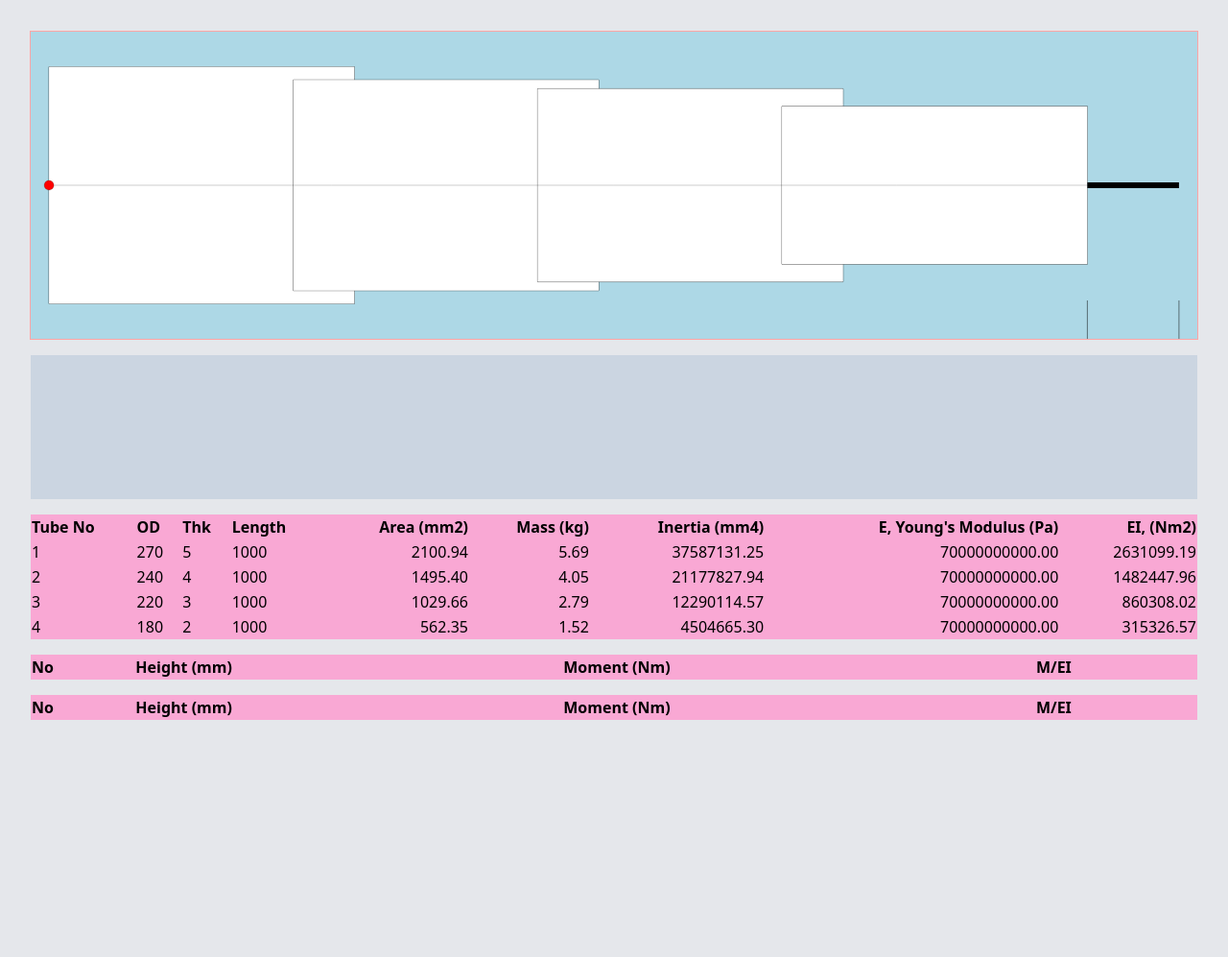
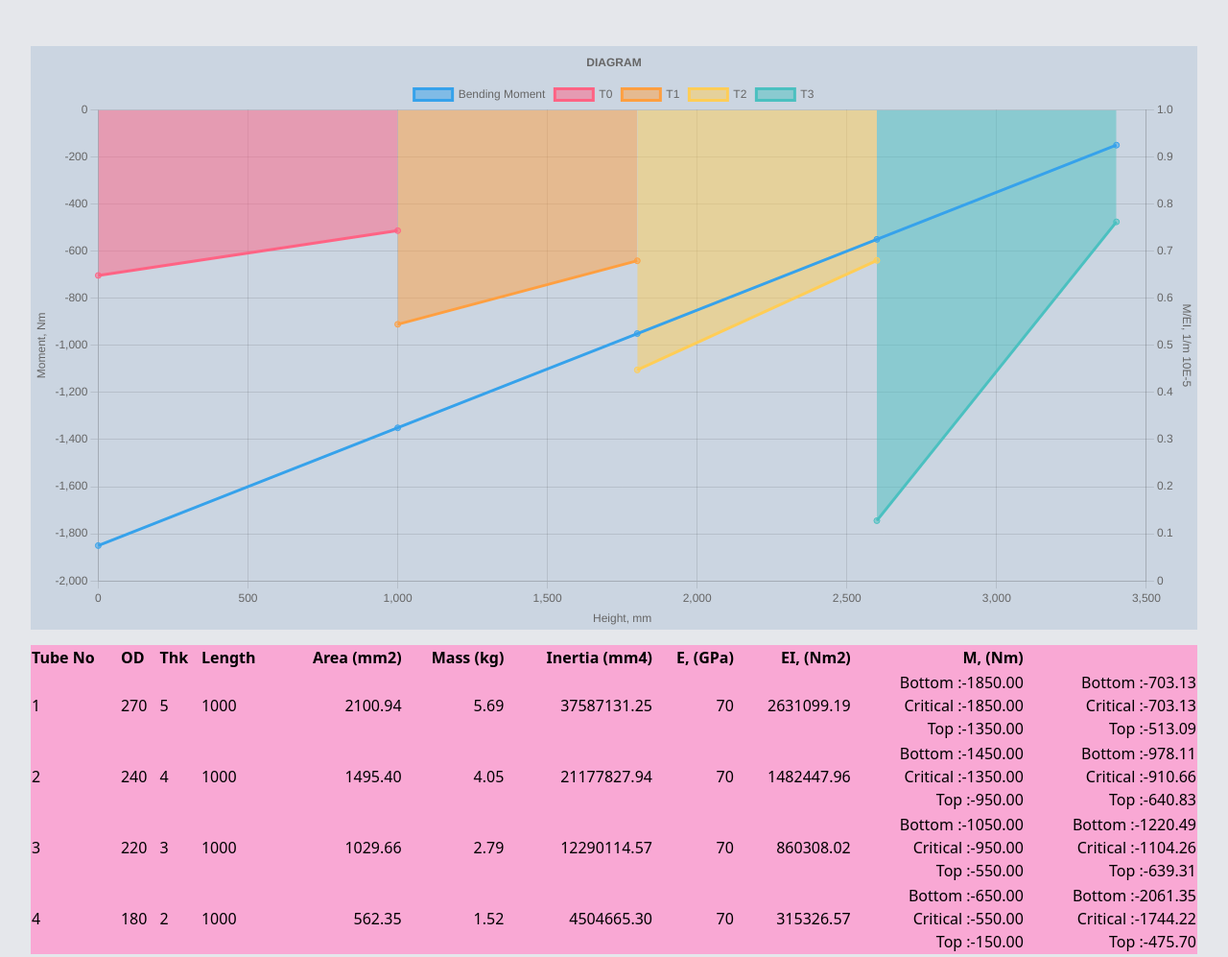
Before and after one commit to katemiz/GenericMast, a website: page index.html in a window 1280 px wide. Shown: the whole page at 96% size. Before the commit the page ends 800 px from the top, so only its background shows below. Drawn offline with nearby package versions, Linux system fonts and the light colour scheme.

Commit message:
still working

```diff
--- a/canvas.js
+++ b/canvas.js
@@ -17,43 +17,43 @@ window.addEventListener('resize',() => {
 })
 
 
-window.addEventListener('load',() => {
+// window.addEventListener('load',() => {
 
-    canvas = document.getElementById("graph");
+//     canvas = document.getElementById("graph");
 
-    g = canvas.getContext("2d");
+//     g = canvas.getContext("2d");
 
-    canvas.width = window.innerWidth*0.95;
-    canvas.height = window.innerWidth*0.25;
+//     canvas.width = window.innerWidth*0.95;
+//     canvas.height = window.innerWidth*0.25;
 
-    console.log("w",canvas.width);
-    console.log("h",canvas.height);
+//     console.log("w",canvas.width);
+//     console.log("h",canvas.height);
 
-    r1Width = canvas.width
-    r2Width = canvas.width
+//     r1Width = canvas.width
+//     r2Width = canvas.width
 
-    r1Height = canvas.height
-    // r2Height = canvas.height*0.7
+//     r1Height = canvas.height
+//     // r2Height = canvas.height*0.7
 
-    sx = r1Width/(data.mast.extendedHeight+data.mast.zOffset+2*addx);
-    sy = r1Height/(data.tubes[0].od+2*addy);
+//     sx = r1Width/(data.mast.extendedHeight+data.mast.zOffset+2*addx);
+//     sy = r1Height/(data.tubes[0].od+2*addy);
 
-    // smy = (r2Height-addy)/data.mast.rootMoment
+//     // smy = (r2Height-addy)/data.mast.rootMoment
 
 
-    // x0 = r1Width*0.05;
-    // y0 = r1Height*0.5;
+//     // x0 = r1Width*0.05;
+//     // y0 = r1Height*0.5;
 
 
 
-    // console.log(data.mast.extendedHeight);
-    // console.log("x0",x0);
-    // console.log("y0",y0);
-    console.log("sx",sx);
-    console.log("sy",sy);
+//     // console.log(data.mast.extendedHeight);
+//     // console.log("x0",x0);
+//     // console.log("y0",y0);
+//     console.log("sx",sx);
+//     console.log("sy",sy);
 
-    drawBaseRectangles();
-});
+//     drawBaseRectangles();
+// });
 
 
 
--- a/charts.js
+++ b/charts.js
@@ -2,21 +2,22 @@
 function drawMDiagram(){
 
 
-    let veri = data.moments
+    let veri = data.tubes
 
-    console.log(veri)
+    // console.log(veri)
 
-    console.log(veri.map(row => row.h))
-    console.log(veri.map(row => row.moment))
+    // console.log(veri.map(row => row.zTop))
+    // console.log(veri.map(row => row.moment))
 
     let dsets = [
-        {
-            label: 'M',
-            data: veri.map(row => row.moment),
-            yAxisID: 'y',
-
-        },
-    ]
+      {
+       label:"Bending Moment",
+       data:data.sys.momentData,
+       parsing:{
+         yAxisKey:'y'
+       }
+      }
+     ]
 
 
     data.tubes.forEach((tube,index) =>{
@@ -25,8 +26,12 @@ function drawMDiagram(){
         dsets.push(
            {
                 label:'T'+index,
-                data:tube.mei,
-                yAxisId:'y1'
+                data:tube.meiData,
+                yAxisId:'y1',
+                parsing:{
+                  yAxisKey:'y'
+                },
+                fill:true
            }
         )
     } )
@@ -40,8 +45,8 @@ function drawMDiagram(){
         {
             type: 'line',
             data: {
-                labels: veri.map(row => row.h),
-                datasets: dsets,
+                labels: data.sys.zArray,
+                datasets:dsets ,
             },
 
             options: {
--- a/data.js
+++ b/data.js
@@ -1,8 +1,8 @@
 let data = {
 
 
-    "mast": {
-        "horizontalLoad":500,
+    "sys": {
+        "horLoad":500,
         "zOffset": 300,
     },
 
--- a/functions.js
+++ b/functions.js
@@ -231,15 +231,209 @@ function getMEI(){
 
 function run() {
 
-    getZPositions();
-    getTubeMasses();
-    getMoments();
-    getShearLoads();
+    // getZPositions();
+    // getTubeMasses();
+    // getMoments();
+    // getShearLoads();
 
-    getMEI();
+    // getMEI();
 
     // runCanvas();
+    // summary();
+
+    // drawMDiagram();
+
+    getTubeProps();
+}
+
+
+
+function getTubeProps() {
+
+
+    let z = 0;
+
+
+    data.tubes.forEach((tube, index) => {
+
+        tube.zBottom = z;
+
+        z = z + tube.length;
+
+        tube.zTop = z;
+
+        if (data.overlaps[index]){
+            z = z - data.overlaps[index].length
+        }
+
+        getArea(tube)
+        getInertia(tube)
+        getMass(tube)
+        getEI(tube)
+    });
+
+
+
+
+
+    data.tubes.forEach((tube,index) => {
+
+        if (index < 1){
+            tube.zCritical = false
+        } else {
+            tube.zCritical = data.tubes[index-1].zTop
+
+            console.log(tube.zCritical)
+        }
+    } )
+
+
+
+
+    data.sys.extendedHeight = z;
+    data.sys.totalHeight = z+data.sys.zOffset;
+
+
+    getRootMoment();
+    getTubeMoments();
+
+    orderHeightValues();
+
+    drawMDiagram();
+
+
+
+    console.log(data.tubes)
+    // console.log(data.sys)
+
     summary();
 
-    drawMDiagram();
+
+
 }
+
+
+function getArea(tube) {
+
+    tube.area = Math.PI /4* (Math.pow(tube.od, 2) - Math.pow(tube.od-tube.thickness,2)) ; // mm2
+
+}
+
+function getInertia(tube) {
+    tube.inertia = Math.PI /32* (Math.pow(tube.od, 4) - Math.pow(tube.od-tube.thickness,4)) ; // mm4
+}
+
+
+function getMass(tube) {
+    tube.mass = tube.area*tube.length*tube.density/1E9; // k
+}
+
+
+
+function getEI(tube) {
+    tube.ei = tube.E*tube.inertia/1E12; // 1/m
+}
+
+function getRootMoment() {
+    data.sys.mRoot = data.sys.horLoad*data.sys.totalHeight/1000; // Nm
+}
+
+
+function getTubeMoments(){
+
+    data.tubes.forEach((tube,index) => {
+
+        tube.mBottom = data.sys.mRoot*tube.zBottom/data.sys.totalHeight-data.sys.mRoot;
+        tube.mTop = data.sys.mRoot*tube.zTop/data.sys.totalHeight-data.sys.mRoot;
+
+        tube.meiBottom = tube.mBottom/tube.ei;
+        tube.meiTop = tube.mTop/tube.ei;
+
+        if (index > 0){
+            tube.mCritical = data.sys.mRoot*tube.zCritical/data.sys.totalHeight-data.sys.mRoot;
+            tube.meiCritical = tube.mCritical/tube.ei;
+
+        } else{
+            tube.mCritical = false;
+            tube.meiCritical = false;
+        }
+    })
+}
+
+
+
+function orderHeightValues(){
+
+    data.sys.momentData =[
+       {
+        "x":0,
+        "y":-data.sys.mRoot
+       }
+    ]
+
+    data.tubes.forEach((tube) => {
+
+        tube.meiData =[]
+
+        data.sys.momentData.push(
+
+           {
+            "x":tube.zTop,
+            "y":tube.mTop
+           }
+        )
+
+        tube.meiData.push(
+           {
+            "x":tube.zCritical ? tube.zCritical:tube.zBottom,
+            "y":tube.meiCritical ? 1E6*tube.meiCritical : 1E6*tube.meiBottom
+           },
+
+           {
+            "x":tube.zTop,
+            "y":1E6*tube.meiTop
+           },
+        )
+
+    })
+}
+
+
+
+
+function findMEIArea(){
+
+    let meiI,meiII, minMEI
+    let zI,zII
+
+    let areaSq,areaTri, areaMEI
+
+
+    data.tubes.forEach((tube) => {
+
+        meiI = tube.meiCritical ? tube.meiCritical : tube.meiBottom
+        meiII = tube.meiTop
+
+        zI = tube.zCritical ? tube.zCritical : tube.zBottom
+        zII = tube.zTop
+
+        minMEI = meiI > meiII ? meiII : meiI
+
+        areaSq = Math.abs((zI-zII)*minMEI)
+        areaTri = Math.abs((zI-zII)*(meiI-meiII)/2)
+
+
+        areaMEI = (meiI+meiII)*(zII-zI)/2;
+
+
+
+
+    } )
+
+
+
+
+
+
+
+}
--- a/gui.js
+++ b/gui.js
@@ -1,8 +1,6 @@
 function summary() {
 
     let tbody = document.getElementById('tubes');
-
-    let rows = [];
 
     data.tubes.forEach( (tube,index) => {
 
@@ -37,11 +35,27 @@ function summary() {
 
         let young = document.createElement('td');
         young.classList.add('text-right')
-        young.innerHTML = tube.E.toFixed(2)
+        young.innerHTML = tube.E/1E9.toFixed(2)
 
         let ei = document.createElement('td');
         ei.classList.add('text-right')
         ei.innerHTML = tube.ei.toFixed(2)
+
+        let mom= document.createElement('td');
+        mom.classList.add('text-right')
+
+        let kkk = tube.mCritical ? tube.mCritical :tube.mBottom
+        mom.innerHTML = 'Bottom :' +tube.mBottom.toFixed(2)+'<br>Critical :'+kkk.toFixed(2)+'<br>Top :'+tube.mTop.toFixed(2)
+
+
+        let mei= document.createElement('td');
+        mei.classList.add('text-right')
+
+        let bbb = 1E6*tube.mBottom/tube.ei
+        let ttt = 1E6*tube.mTop/tube.ei
+        let ccc = tube.mCritical ? 1E6*tube.mCritical/tube.ei :1E6*tube.mBottom/tube.ei
+
+        mei.innerHTML = 'Bottom :' +bbb.toFixed(2)+'<br>Critical :'+ccc.toFixed(2)+'<br>Top :'+ttt.toFixed(2)
 
         rowEl.appendChild(tubeNo)
         rowEl.appendChild(od)
@@ -53,137 +67,11 @@ function summary() {
         rowEl.appendChild(inertia)
         rowEl.appendChild(young)
         rowEl.appendChild(ei)
-
-
+        rowEl.appendChild(mom)
+        rowEl.appendChild(mei)
 
         tbody.appendChild(rowEl)
 
     })
 
-
-
-
-
-
-
-    let p = document.getElementById('nodes');
-
-
-    data.tubes.forEach( (tube,index) => {
-
-
-        let rowEl = document.createElement('tr');
-
-
-        let no = document.createElement('td');
-        no.innerHTML = index+1
-
-        let nodes = document.createElement('td');
-
-        let t = document.createElement('table');
-
-        nodes.appendChild(t)
-
-
-
-        tube.nodes.forEach((node) =>{
-
-
-            let tr = document.createElement('tr');
-
-            let td1 = document.createElement('td');
-            let td2 = document.createElement('td');
-            let td3= document.createElement('td');
-            let td4 = document.createElement('td');
-            let td5 = document.createElement('td');
-            let td6 = document.createElement('td');
-
-
-
-
-
-
-
-        } )
-
-        let position = document.createElement('td');
-        position.innerHTML = node.z
-
-        let m = document.createElement('td');
-        m.innerHTML = node.moment
-
-
-
-
-        rowEl.appendChild(no)
-        rowEl.appendChild(position)
-        rowEl.appendChild(m)
-
-
-
-        p.appendChild(rowEl)
-
-    })
-
-
-
-
-
-
-
-
-
-
-
-
-
-
-
-
-
-
-    let parent = document.getElementById('moments');
-
-
-    data.moments.forEach( (moment,index) => {
-
-
-        let rowEl = document.createElement('tr');
-
-
-        let no = document.createElement('td');
-        no.innerHTML = index+1
-
-        let position = document.createElement('td');
-        position.innerHTML = moment.h
-
-        let m = document.createElement('td');
-        m.innerHTML = moment.moment
-
-
-
-
-        rowEl.appendChild(no)
-        rowEl.appendChild(position)
-        rowEl.appendChild(m)
-
-
-
-        parent.appendChild(rowEl)
-
-    })
-
-
-
-
-
-
-
-
-
-
-
-
-
-
 }
--- a/index.html
+++ b/index.html
@@ -4,6 +4,8 @@
     <meta charset="UTF-8">
     <meta name="viewport" content="width=device-width, initial-scale=1.0">
     <title>Document</title>
+
+    <link rel="icon" type="image/x-icon" href="https://masttech.net/images/favicon.ico">
 
     <script src="https://cdn.tailwindcss.com"></script>
     <script src="../data.js"></script>
@@ -30,9 +32,9 @@
 </head>
 <body class="p-8 px-auto bg-gray-200">
 
-    <div class="flex justify-center">
+    <!-- <div class="flex justify-center">
         <canvas id="graph" class="border border-red-300"></canvas>
-    </div>
+    </div> -->
 
     <div div class="bg-slate-300 my-4">
         <canvas id="myChart"></canvas>
@@ -51,8 +53,10 @@
                 <th class="text-right">Area (mm2)</th>
                 <th class="text-right">Mass (kg)</th>
                 <th class="text-right">Inertia (mm4)</th>
-                <th class="text-right">E, Young's Modulus (Pa)</th>
+                <th class="text-right">E, (GPa)</th>
                 <th class="text-right">EI, (Nm2)</th>
+                <th class="text-right">M, (Nm)</th>
+
 
             </tr>
         </thead>
@@ -66,23 +70,6 @@
 
 
 
-    <div div class="bg-pink-300 my-4">
-
-        <table class="table-auto w-full">
-        <thead>
-            <tr>
-                <th class="text-left">No</th>
-                <th class="text-left">Height (mm)</th>
-                <th class="text-left">Moment (Nm)</th>
-                <th class="text-left">M/EI</th>
-            </tr>
-        </thead>
-
-        <tbody id="nodes">
-
-        </tbody>
-        </table>
-    </div>
 
 
 
@@ -90,26 +77,9 @@
 
 
 
-    <div div class="bg-pink-300 my-4">
-
-        <table class="table-auto w-full">
-        <thead>
-            <tr>
-                <th class="text-left">No</th>
-                <th class="text-left">Height (mm)</th>
-                <th class="text-left">Moment (Nm)</th>
-                <th class="text-left">M/EI</th>
-            </tr>
-        </thead>
-
-        <tbody id="moments">
-
-        </tbody>
-        </table>
-    </div>
 
 
-    <script src="../canvas.js"></script>
+    <!-- <script src="../canvas.js"></script> -->
     <script src="../charts.js"></script>
 
 
```
